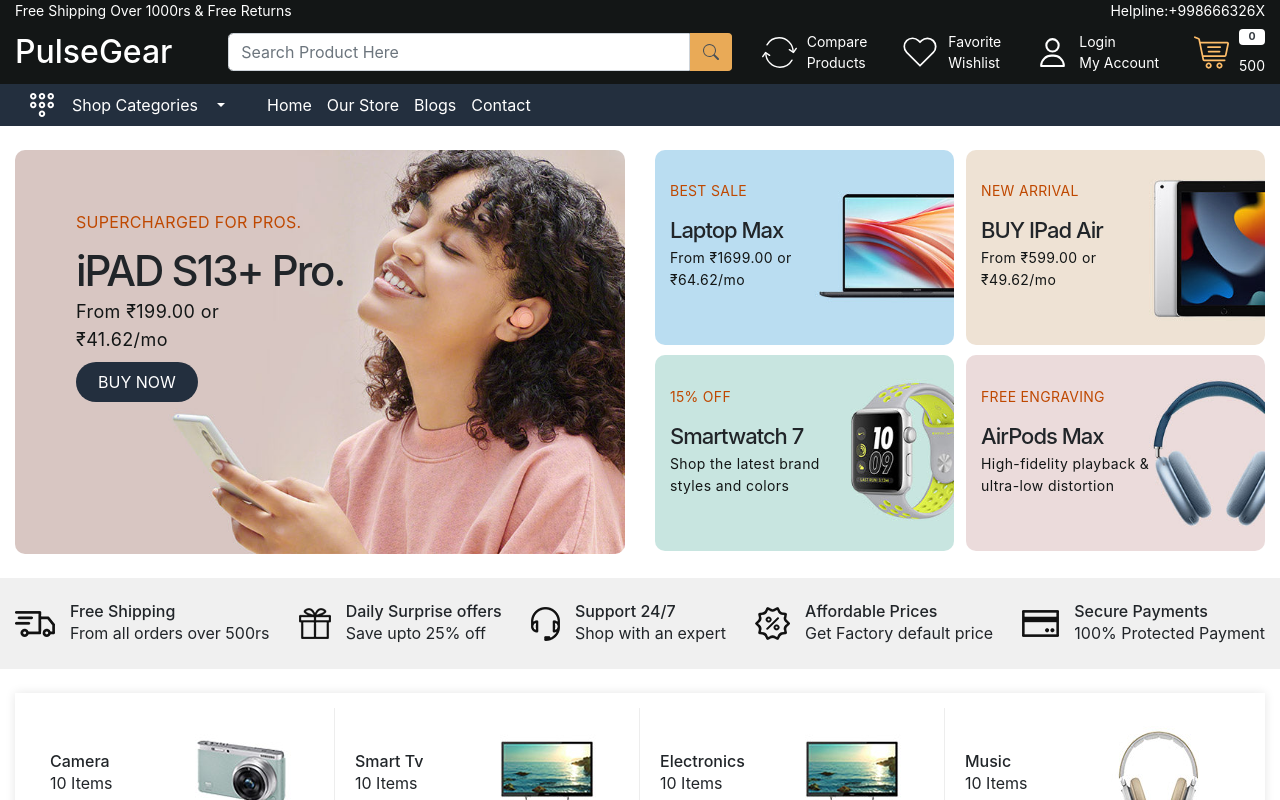
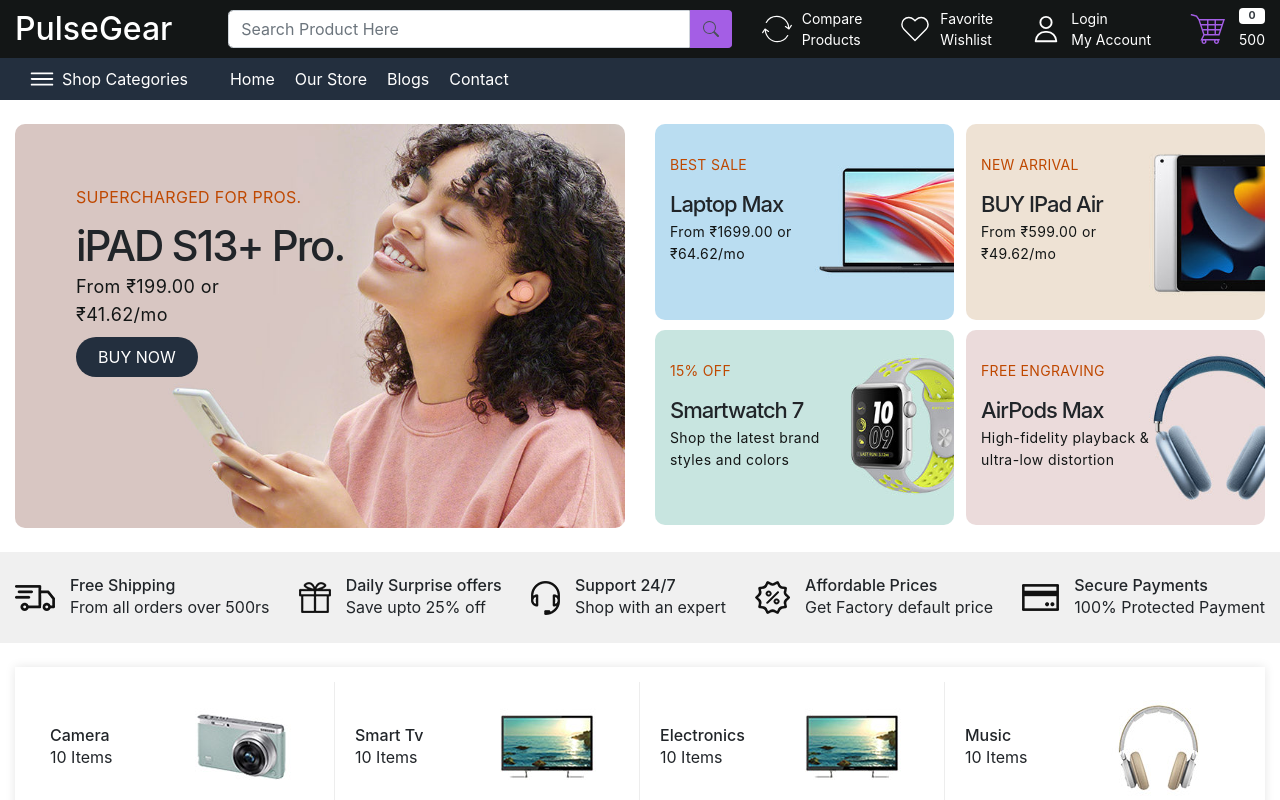
Before and after one commit to AnilKumarB12/ECommerce, a React (Create React App) app: page / in a window 1280 px wide. Shown: the top 800 px of the page. Built offline with nearby package versions, Linux system fonts and the light colour scheme.

Commit message:
modified header UI

```diff
--- a/package.json
+++ b/package.json
@@ -8,6 +8,7 @@
     "@testing-library/react": "^13.4.0",
     "@testing-library/user-event": "^14.5.2",
     "@types/react-star-rating-component": "^1.4.4",
+    "antd": "^5.14.2",
     "react": "^18.2.0",
     "react-dom": "^18.2.0",
     "react-fast-marquee": "^1.6.3",
--- a/src/App.css
+++ b/src/App.css
@@ -6,7 +6,7 @@
 :root {
   --color-131616: #131616;
   --color-31353a: #31353a;
-  --color-febd69: #e9aa57;
+  --color-febd69: #A45EE5;
   --color-232f3e: #232f3e;
   --color-bf4800: #bf4800;
   --color-f0f0f0: #f0f0f0;
@@ -84,9 +84,14 @@
 .header-upper .input-group .form-control {
   border-radius: 0.3rem 0 0 0.3rem;
 }
-.header-upper .header-upper-link img {
-  width: 35px;
-  height: 35px;
+.image {
+  width: 30px !important;
+  height: 30px !important;
+}
+.cart{
+  width: 40px !important;
+  height: 40px !important;
+  color: var(--color-febd69);
 }
 .header-bottom {
   background-color: var(--color-232f3e);
@@ -330,7 +335,7 @@
   transition: 0.3s;
 }
 .wishlist-icon {
-  top: 3%;
+  top: 2%;
   right: 15px;
 }
 /* Product part Ends Here*/
@@ -578,7 +583,7 @@
 }
 .sign-up:hover{
   background-color: var(--color-232f3e);
-  color: white;
+  color: white !important;
 }
 .awth-card p{
   font-size: 13px;
--- a/src/components/BreadCrumb.js
+++ b/src/components/BreadCrumb.js
@@ -5,7 +5,7 @@
   const { title } = props;
   return (
     <>
-      <div className="d-flex justify-content-center mb-0 py-4">
+      <div className="d-flex justify-content-center mb-0 py-2">
         <div className="container-xxl ">
           <div className="row">
             <div className="col-12">
--- a/src/components/Footer.js
+++ b/src/components/Footer.js
@@ -29,7 +29,7 @@
                   aria-label="Your Email Address"
                   aria-describedby="basic-addon2"
                 />
-                <span className="input-group-text py-0" id="basic-addon2">
+                <span className="input-group-text button py-0" id="basic-addon2">
                   Subscribe
                 </span>
               </div>
--- a/src/components/Header.js
+++ b/src/components/Header.js
@@ -4,12 +4,12 @@
 import compare from "../images/compare.svg";
 import wishlist from "../images/wishlist.svg";
 import user from "../images/user.svg";
-import cart from "../images/cart.svg";
-import menu from "../images/menu.svg";
+import { IoIosMenu } from "react-icons/io";
+import { GiShoppingCart } from "react-icons/gi";
 const Header = () => {
   return (
     <>
-      <header className="header-top-strip">
+     {/* <header className="header-top-strip">
         <div className="container-xxl">
           <div className="row">
             <div className="col-6">
@@ -27,7 +27,7 @@
             </div>
           </div>
         </div>
-  </header>
+  </header> */}
       <header className="header-upper py-2">
         <div className="container-xxl">
           <div className="row align-items-center">
@@ -55,7 +55,7 @@
               <div className="header-upper-links d-flex align-items-center justify-content-between">
                 <div>
                   <Link to="/Compare-product" className="d-flex align-items-center gap-10 text-white">
-                    <img src={compare} alt="compare"></img>
+                    <img src={compare} className="image" alt="compare"></img>
                     <p className="mb-0">
                       Compare <br /> Products
                     </p>
@@ -63,7 +63,7 @@
                 </div>
                 <div>
                   <Link  to="/wishlist"className="d-flex align-items-center gap-10 text-white">
-                    <img src={wishlist} alt="wishlist"></img>
+                    <img src={wishlist} className="image" alt="wishlist"></img>
                     <p className="mb-0">
                       Favorite <br /> Wishlist
                     </p>
@@ -71,7 +71,7 @@
                 </div>
                 <div>
                   <Link to="/login" className="d-flex align-items-center gap-10 text-white">
-                    <img src={user} alt="user"></img>
+                    <img src={user} className="image" alt="user"></img>
                     <p className="mb-0">
                       Login <br /> My Account
                     </p>
@@ -79,8 +79,8 @@
                 </div>
                 <div>
                   <Link to="/cart"className="d-flex align-items-center gap-10 text-white">
-                    <img src={cart} alt="cart"></img>
-                    <div className="d-flex flex-column gap-10">
+                  <GiShoppingCart className="cart"/>
+                    <div className="d-flex flex-column gap-5">
                       <span className="badge bg-white text-dark ">0</span>
                       <p className="mb-0">500</p>
                     </div>
@@ -99,20 +99,19 @@
                 <div>
                   <div className="dropdown">
                     <button
-                      className="btn btn-secondary dropdown-toggle bg-transparent border-0 gap-15 d-flex align-items-center"
+                      className="btn btn-secondary bg-transparent border-0 gap-5 d-flex align-items-center"
                       type="button"
                       id="dropdownMenuButton1"
                       data-bs-toggle="dropdown"
                       aria-expanded="false"
                     >
-                      <img src={menu} alt="menu" />
+                      <IoIosMenu className="image" />
                       <span className="me-5 d-inline-block">
                         Shop Categories
                       </span>
                     </button>
                     <ul
                       className="dropdown-menu"
-                      aria-labelledby="dropdownMenuButton1"
                     >
                       <li>
                         <Link className="dropdown-item text-white" to="">
@@ -133,7 +132,7 @@
                   </div>
                 </div>
                 <div className="menu-links">
-                  <div className="d-flex align-items-center gap-15">
+                  <div className="d-flex align-items-center gap-20">
                     <NavLink className="nav" to="/">
                       Home
                     </NavLink>
--- a/src/components/ProductCard.js
+++ b/src/components/ProductCard.js
@@ -50,7 +50,7 @@
             <p className="price">₹100</p>
           </div>
           <div className="action-bar position-absolute gap-15">
-            <div className="d-flex flex-column gap-15">
+            <div className="d-flex flex-column gap-10">
               <button className="border-0 bg-transparent">
                 <img src={prodcompare} alt="compare" />
               </button>
```
Also changed, not shown: src/reportWebVitals.js (deleted, +0 -13 lines), src/setupTests.js (deleted, +0 -5 lines), 2 other files (tests, documents, lock files or other folders).
